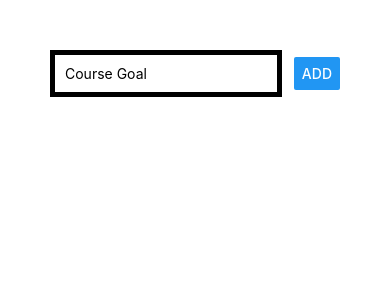
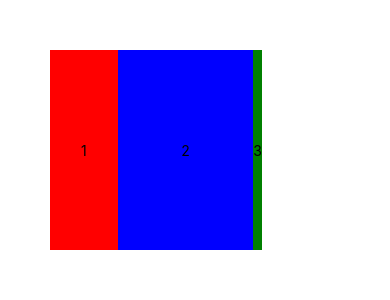
Before and after one commit to lopeselio/React-Native-GOALS-app, a React Native app in the folder rn-goals-app/: screen / in a window 390 px wide. Shown: the top 300 px of the page. Built offline with nearby package versions, Linux system fonts and the light colour scheme.

Commit message:
added stylesheet

```diff
--- a/rn-goals-app/App.js
+++ b/rn-goals-app/App.js
@@ -1,19 +1,48 @@
 import React from 'react'
-import { StyleSheet, Text, View, TextInput, Button } from 'react-native'
+import { Text, View } from 'react-native'
 
 export default function App () {
   return (
-    <View style={{ padding: 50 }}>
-      <View style={{ flexDirection: 'row', justifyContent: 'space-between', alignItems: 'center' }}>
-        <TextInput
-          placeholder='Course Goal'
-          style={{ width: '80%', borderColor: 'black', borderWidth: 5, padding: 10 }}
-        />
-        <Button title='ADD' />
+    <View
+      style={{
+        padding: 50,
+        flexDirection: 'row',
+        width: '80%',
+        height: 300,
+        justifyContent: 'space-around',
+        alignItems: 'stretch'
+      }}
+    >
+      <View
+        style={{
+          backgroundColor: 'red',
+          flex: 1,
+          justifyContent: 'center',
+          alignItems: 'center'
+        }}
+      >
+        <Text>1</Text>
       </View>
-      <View />
+      <View
+        style={{
+          backgroundColor: 'blue',
+          flex: 2,
+          justifyContent: 'center',
+          alignItems: 'center'
+        }}
+      >
+        <Text>2</Text>
+      </View>
+      <View
+        style={{
+          backgroundColor: 'green',
+
+          justifyContent: 'center',
+          alignItems: 'center'
+        }}
+      >
+        <Text>3</Text>
+      </View>
     </View>
   )
 }
-
-const styles = StyleSheet.create({})
```
